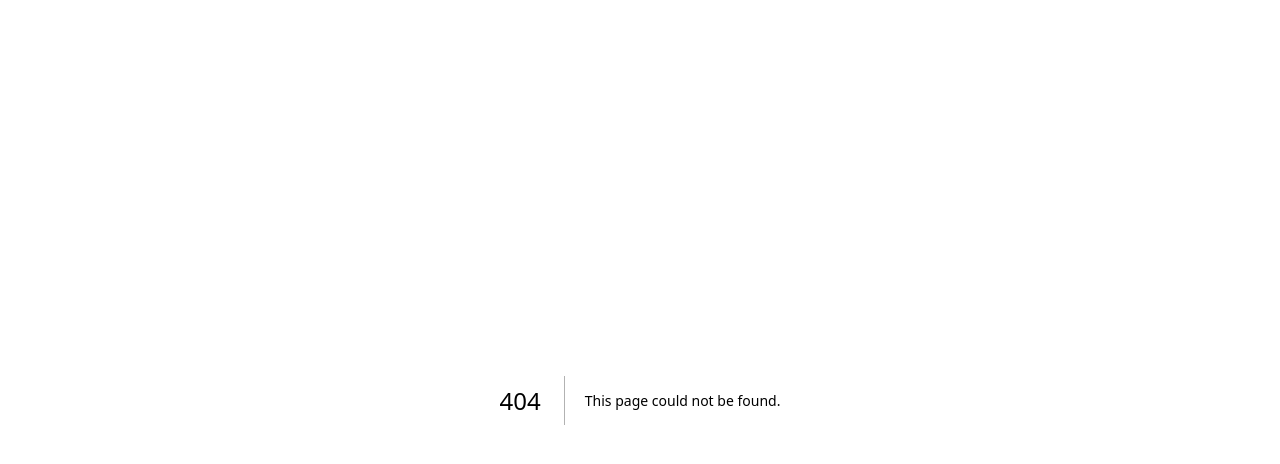
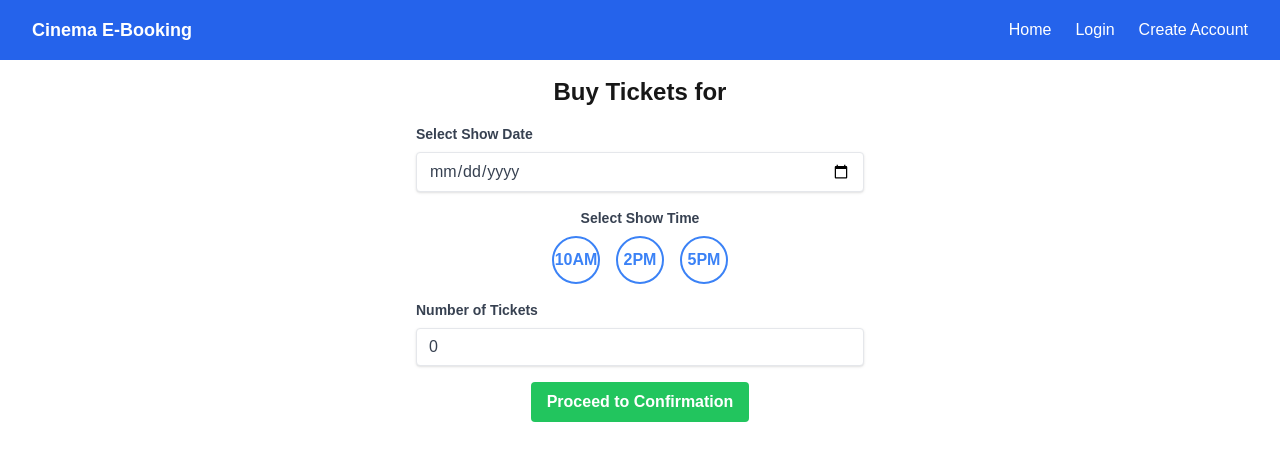
Before and after one commit to nikita-jha/cinema_booking_service, a Next.js app: page /booking in a window 1280 px wide. Before the commit this address had no page. Shown: the top 464 px of the page. Built offline with nearby package versions, Linux system fonts and the light colour scheme.

Commit message:
Book Now button successfully goes to booking page where they can specify date, time and number of tickets. moves on to empty order confirmation page.

```diff
--- /dev/null
+++ b/src/app/booking/page.tsx
@@ -0,0 +1,126 @@
+"use client";
+
+import { useSearchParams } from 'next/navigation';
+import React, { useState } from 'react';
+import Navbar from '../../components/Navbar';
+import Link from 'next/link';
+
+
+const BookingPage = () => {
+  const searchParams = useSearchParams();
+  const title = searchParams.get('title');
+  const trailerPictureUrl = searchParams.get('trailerPictureUrl');
+
+  const [showTime, setShowTime] = useState('');
+  const [showDate, setShowDate] = useState('');
+  const [numTickets, setNumTickets] = useState(0);
+  const [ages, setAges] = useState<string[]>([]);
+
+  const handleNumTicketsChange = (e: React.ChangeEvent<HTMLInputElement>) => {
+    const value = parseInt(e.target.value, 10);
+    setNumTickets(value);
+    setAges(Array(value).fill(''));
+  };
+
+  const handleAgeChange = (index: number, value: string) => {
+    const newAges = [...ages];
+    newAges[index] = value;
+    setAges(newAges);
+  };
+
+  const handleSubmit = (e: React.FormEvent) => {
+    e.preventDefault();
+    // Handle form submission logic here
+  };
+
+  return (
+    <div>
+      <Navbar />
+      <div className="container mx-auto p-4 flex flex-col items-center">
+        <h1 className="text-2xl font-bold mb-4 text-center">Buy Tickets for {title}</h1>
+        {trailerPictureUrl && (
+          <img
+            src={trailerPictureUrl}
+            alt={`${title} Trailer`}
+            className="w-full max-w-md max-h-96 mb-4 object-contain"
+          />
+        )}
+        <div className="mb-4 w-full max-w-md">
+          <label className="block text-gray-700 text-sm font-bold mb-2" htmlFor="showDate">
+            Select Show Date
+          </label>
+          <input
+            type="date"
+            id="showDate"
+            value={showDate}
+            onChange={(e) => setShowDate(e.target.value)}
+            className="shadow appearance-none border rounded w-full py-2 px-3 text-gray-700 leading-tight focus:outline-none focus:shadow-outline"
+          />
+        </div>
+        <div className="mb-4 w-full max-w-md text-center">
+          <label className="block text-gray-700 text-sm font-bold mb-2">Select Show Time</label>
+          {showTime && <p className="text-lg font-semibold mb-2">{showTime}</p>}
+          <div className="flex justify-center space-x-4">
+            {['10AM', '2PM', '5PM'].map((time) => (
+              <button
+                key={time}
+                type="button"
+                onClick={() => setShowTime(time)}
+                className={`w-12 h-12 rounded-full border-2 ${
+                  showTime === time ? 'bg-blue-500 text-white' : 'bg-white text-blue-500'
+                } border-blue-500 hover:bg-blue-500 hover:text-white font-bold`}
+              >
+                {time}
+              </button>
+            ))}
+          </div>
+        </div>
+        <form onSubmit={handleSubmit} className="w-full max-w-md">
+          <div className="mb-4">
+            <label className="block text-gray-700 text-sm font-bold mb-2" htmlFor="numTickets">
+              Number of Tickets
+            </label>
+            <input
+              type="number"
+              id="numTickets"
+              value={numTickets}
+              onChange={handleNumTicketsChange}
+              className="shadow appearance-none border rounded w-full py-2 px-3 text-gray-700 leading-tight focus:outline-none focus:shadow-outline"
+              min="0"
+            />
+          </div>
+          {numTickets > 0 && (
+            <div className="mb-4">
+              <label className="block text-gray-700 text-sm font-bold mb-2">Enter Ages</label>
+              {ages.map((age, index) => (
+                <input
+                  key={index}
+                  type="text"
+                  placeholder={`Age for Ticket ${index + 1}`}
+                  value={age}
+                  onChange={(e) => handleAgeChange(index, e.target.value)}
+                  className="shadow appearance-none border rounded w-full py-2 px-3 text-gray-700 leading-tight focus:outline-none focus:shadow-outline mb-2"
+                />
+              ))}
+            </div>
+          )}
+          <div className="flex justify-center">
+            <Link
+                href={{
+                pathname: '/confirmation',
+                    // Add any query parameters if needed
+                    // query: { param1: value1, param2: value2 },
+                }}
+             >
+                <button className="bg-green-500 hover:bg-green-700 text-white font-bold py-2 px-4 rounded">
+                    Proceed to Confirmation
+                </button>
+            </Link>
+          </div>
+        </form>
+      </div>
+    </div>
+  );
+};
+
+export default BookingPage;
--- /dev/null
+++ b/src/app/confirmation/page.tsx
@@ -0,0 +1,12 @@
+import React from 'react';
+
+const OrderConfirmationPage = () => {
+  return (
+    <div className="container mx-auto p-4 flex flex-col items-center">
+      <h1 className="text-2xl font-bold mb-4 text-center">Order Confirmation</h1>
+      {/* Add more content here */}
+    </div>
+  );
+};
+
+export default OrderConfirmationPage;
--- a/src/components/movieCard.tsx
+++ b/src/components/movieCard.tsx
@@ -1,4 +1,6 @@
 import { Star } from 'lucide-react';
+import Link from 'next/link';
+
 
 type MovieCardProps = {
   movie: {
@@ -42,9 +44,16 @@ const MovieCard = ({ movie }: MovieCardProps) => {
           )}
           <p className="text-gray-700 text-xs">{movie.synopsis}</p>
         </div>
+        <Link
+        href={{
+          pathname: '/booking',
+          query: { title: movie.title, trailerPictureUrl: movie.trailerPictureUrl },
+        }}
+      >
         <button className="bg-blue-500 hover:bg-blue-700 text-white font-bold py-2 px-4 rounded text-sm mt-4">
           Book Now
         </button>
+      </Link>
       </div>
     </div>
   );
```
